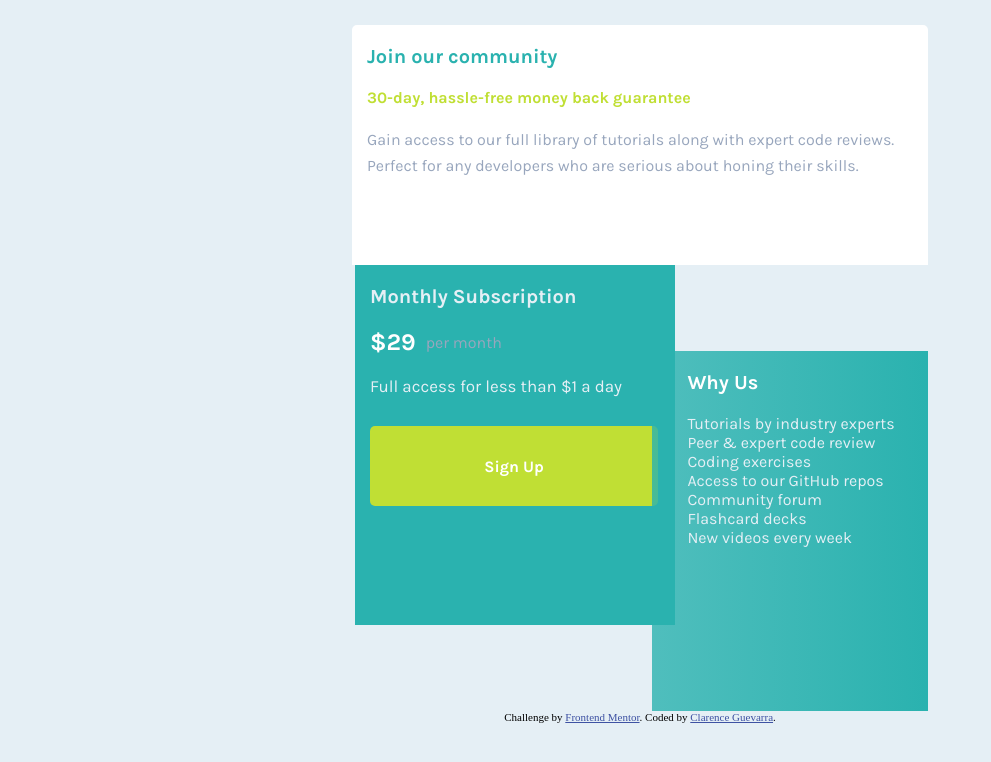
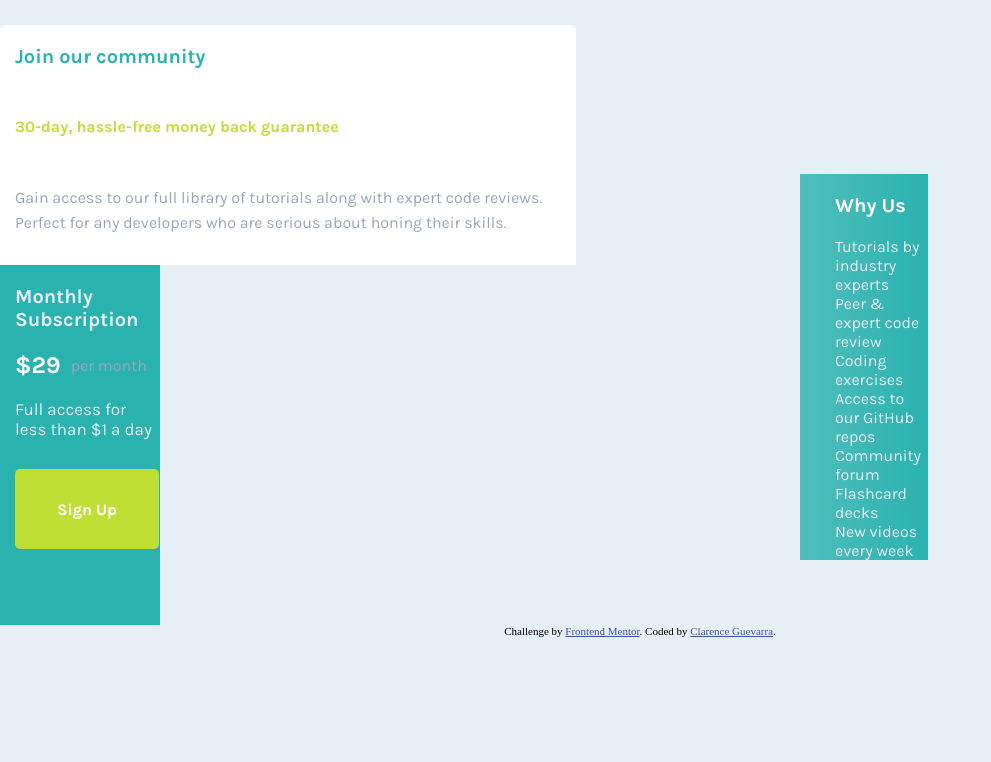
Before and after one commit to pushback45/single-price-grid-component, a plain HTML site: page index.html in a window 1280 px wide. Shown: the whole page, without its empty margins (0-991 px from the left). Drawn offline with Linux system fonts and the light colour scheme.

Commit message:
New Update

```diff
--- a/css/styles.css
+++ b/css/styles.css
@@ -16,13 +16,13 @@
 }
 body{
     background: var(--lightgray);
+    display: grid;
+    grid-template-columns: repeat(1,2fr);
 }
 .container{
-    display: flex;
+    display: grid;
     align-items: center;
     justify-content: center;
-    margin: 0 auto;
-    flex-direction: column;
 }
 .card{
     text-align: left;
@@ -31,6 +31,8 @@ body{
     min-height: 45vh;
     margin-top: 25px;
     border-radius: 5px 5px 0 0;
+    display: grid;
+    grid-column: span 1;
 }
 .card-title{
     color: var(--cyan);
@@ -108,7 +110,7 @@ body{
     min-height: 45vh;
 }
 .third-card h1{
-     margin-top: 20px;
+    padding-top: 20px;
     margin-left: 15px;
     font-size: 20px;
     color: #fff;
@@ -128,26 +130,30 @@ body{
 
 
 @media(min-width: 78.125em){
+    .container{
+        display: grid;
+        grid-template-columns: repeat(2,2fr);
+    }
     .card{
         min-height: 30vh;
         width: 45%;
+        display: grid;
+        grid-column: span 2;
     }
    .sec-card{
     width: 25%;
     margin-right: 250px;
    }
    .third-card{
-    width: 21.5%;
-    margin-left: 380px;
+    width: 20%;
+    margin-left: 25%;
     margin-right: 80px;
-    margin-top: -274px;
+    margin-top: -24.3%;
     padding-left: 20px;
     background: contain;
    }
 
 }
-
-
 
 .attribution
 {
```
